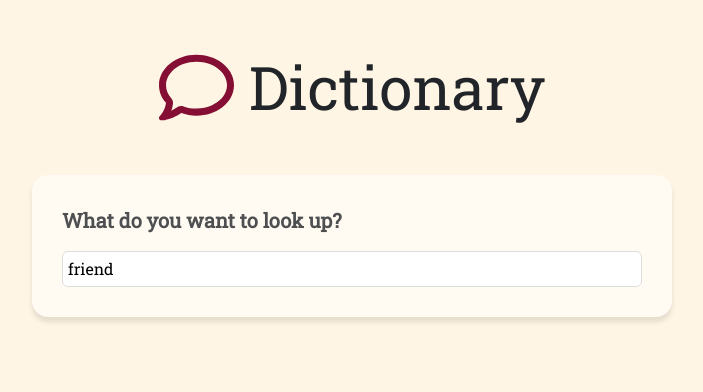
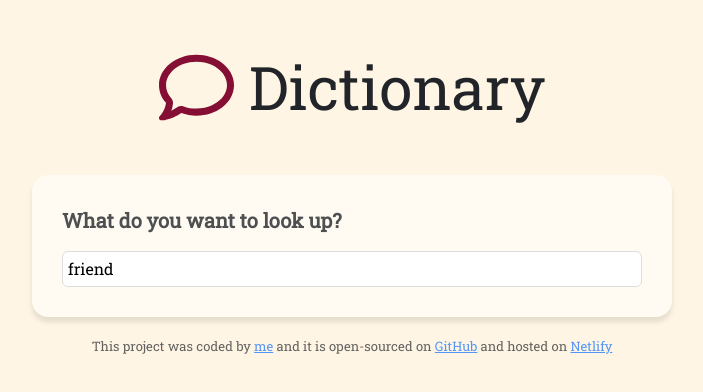
Before and after one commit to SaraDanieli/dictionary, a React (Create React App) app: page / in a window 1280 px wide. Shown: the top 392 px of the page, without its empty margins (288-991 px from the left). Built offline with nearby package versions, Linux system fonts and the light colour scheme; no server answers.

Commit message:
add footer

```diff
--- a/src/App.css
+++ b/src/App.css
@@ -21,3 +21,10 @@ body {
   color: #850e35;
   margin-right: 15px;
 }
+
+.App footer {
+  text-align: center;
+  font-size: 13px;
+  margin: 20px 0 50px 0;
+  opacity: 0.7;
+}
--- a/src/App.js
+++ b/src/App.js
@@ -20,6 +20,14 @@ function App() {
         <main>
           <Dictionary defaultKeyword="friend" />
         </main>
+        <footer>
+          This project was coded by{" "}
+          <a href="https://www.linkedin.com/in/sara-danieli-55399b213/">me</a>{" "}
+          and it is open-sourced on{" "}
+          <a href="https://github.com/SaraDanieli/dictionary">GitHub</a> and
+          hosted on{" "}
+          <a href="https://dashing-rugelach-af4053.netlify.app/">Netlify</a>
+        </footer>
       </div>
     </div>
   );
```
